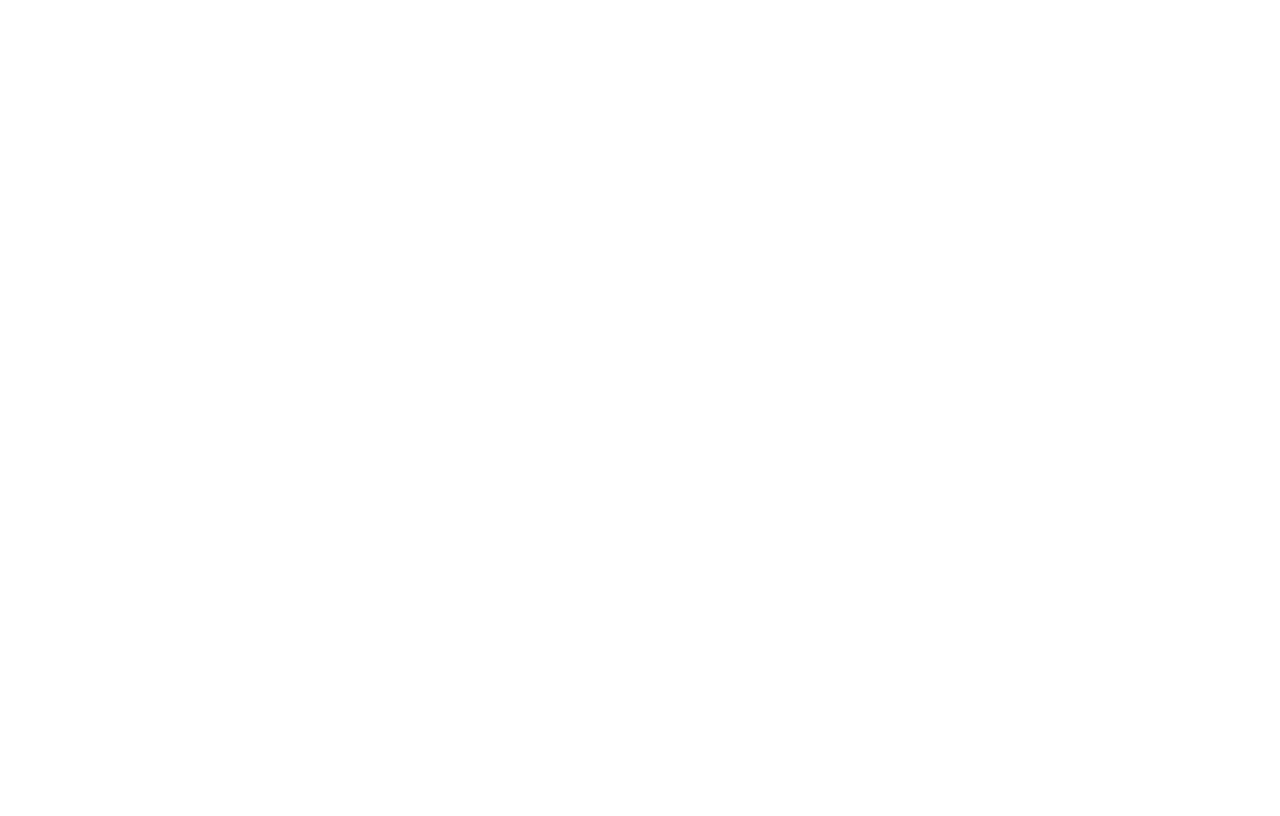
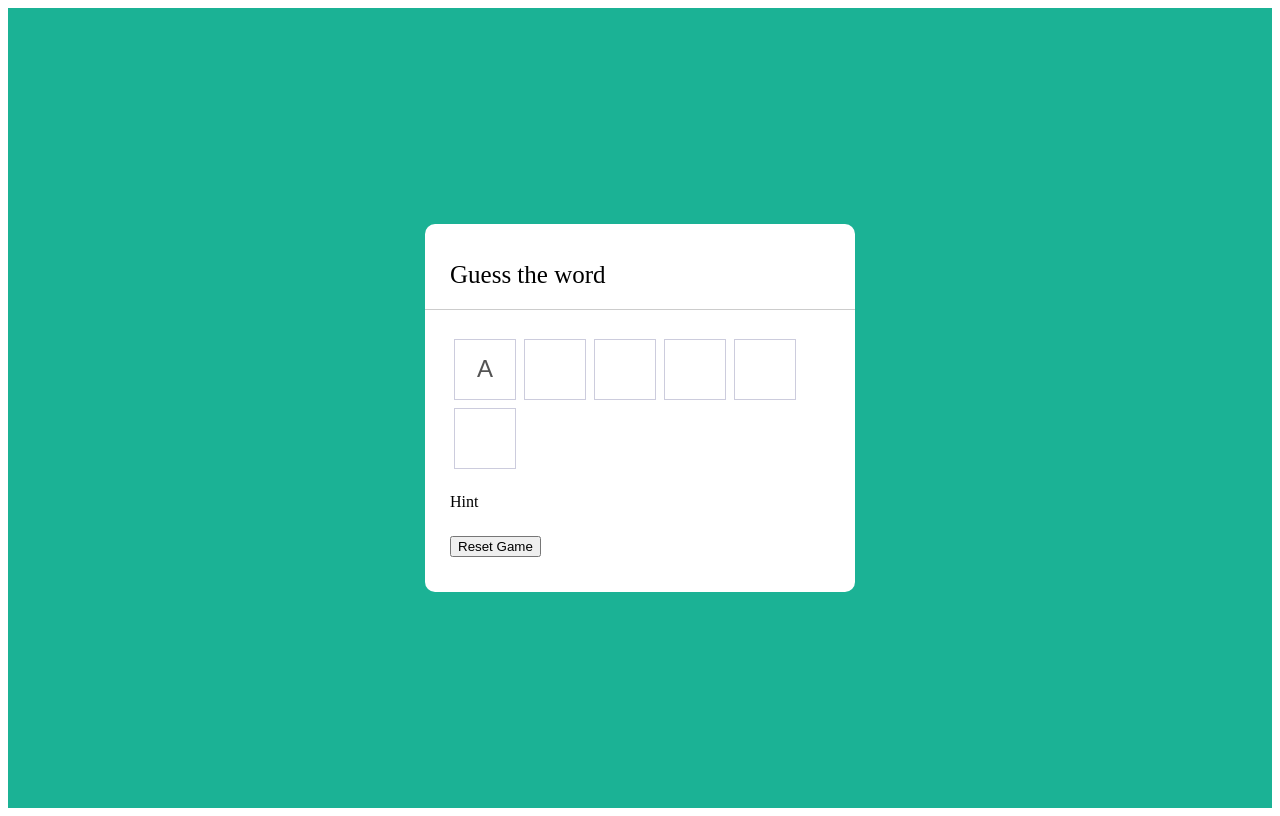
Before and after one commit to Schugggi/FritschiJoel_LB151, a Next.js app in the folder gluecksrad/: page / in a window 1280 px wide. Built offline with nearby package versions, Linux system fonts and the light colour scheme.

Commit message:
random Words get correctly logged

```diff
--- /dev/null
+++ b/gluecksrad/src/js/getRandomWord.js
@@ -0,0 +1,8 @@
+import wordList from '/src/js/words.js'
+
+const words = wordList()
+
+export default async function getRandomWord(){
+    let ranObj = words[Math.floor(Math.random() * words.length)];
+    return ranObj
+}
--- /dev/null
+++ b/gluecksrad/src/js/words.js
@@ -0,0 +1,201 @@
+export default function WordList() {
+    let wordList = [
+        {
+            word: "python",
+            hint: "programming language"
+        },
+        {
+            word: "guitar",
+            hint: "a musical instrument"
+        },
+        {
+            word: "aim",
+            hint: "a purpose or intention"
+        },
+        {
+            word: "venus",
+            hint: "planet of our solar system"
+        },
+        {
+            word: "gold",
+            hint: "a yellow precious metal"
+        },
+        {
+            word: "ebay",
+            hint: "online shopping site"
+        },
+        {
+            word: "golang",
+            hint: "programming language"
+        },
+        {
+            word: "coding",
+            hint: "related to programming"
+        },
+        {
+            word: "matrix",
+            hint: "science fiction movie"
+        },
+        {
+            word: "bugs",
+            hint: "related to programming"
+        },
+        {
+            word: "avatar",
+            hint: "epic science fiction film"
+        },
+        {
+            word: "gif",
+            hint: "a file format for image"
+        },
+        {
+            word: "mental",
+            hint: "related to the mind"
+        },
+        {
+            word: "map",
+            hint: "diagram represent of an area"
+        },
+        {
+            word: "island",
+            hint: "land surrounded by water"
+        },
+        {
+            word: "hockey",
+            hint: "a famous outdoor game"
+        },
+        {
+            word: "chess",
+            hint: "related to a indoor game"
+        },
+        {
+            word: "viber",
+            hint: "a social media app"
+        },
+        {
+            word: "github",
+            hint: "code hosting platform"
+        },
+        {
+            word: "png",
+            hint: "a image file format"
+        },
+        {
+            word: "silver",
+            hint: "precious greyish-white metal"
+        },
+        {
+            word: "mobile",
+            hint: "an electronic device"
+        },
+        {
+            word: "gpu",
+            hint: "computer component"
+        },
+        {
+            word: "java",
+            hint: "programming language"
+        },
+        {
+            word: "google",
+            hint: "famous search engine"
+        },
+        {
+            word: "venice",
+            hint: "famous city of waters"
+        },
+        {
+            word: "excel",
+            hint: "microsoft product for windows"
+        },
+        {
+            word: "mysql",
+            hint: "a relational database system"
+        },
+        {
+            word: "nepal",
+            hint: "developing country name"
+        },
+        {
+            word: "flute",
+            hint: "a musical instrument"
+        },
+        {
+            word: "crypto",
+            hint: "related to cryptocurrency"
+        },
+        {
+            word: "tesla",
+            hint: "unit of magnetic flux density"
+        },
+        {
+            word: "mars",
+            hint: "planet of our solar system"
+        },
+        {
+            word: "proxy",
+            hint: "related to server application"
+        },
+        {
+            word: "email",
+            hint: "related to exchanging message"
+        },
+        {
+            word: "html",
+            hint: "markup language for the web"
+        },
+        {
+            word: "air",
+            hint: "related to a gas"
+        },
+        {
+            word: "idea",
+            hint: "a thought or suggestion"
+        },
+        {
+            word: "server",
+            hint: "related to computer or system"
+        },
+        {
+            word: "svg",
+            hint: "a vector image format"
+        },
+        {
+            word: "jpeg",
+            hint: "a image file format"
+        },
+        {
+            word: "search",
+            hint: "act to find something"
+        },
+        {
+            word: "key",
+            hint: "small piece of metal"
+        },
+        {
+            word: "egypt",
+            hint: "a country name"
+        },
+        {
+            word: "joker",
+            hint: "psychological thriller film"
+        },
+        {
+            word: "dubai",
+            hint: "developed country name"
+        },
+        {
+            word: "photo",
+            hint: "representation of person or scene"
+        },
+        {
+            word: "nile",
+            hint: "largest river in the world"
+        },
+        {
+            word: "rain",
+            hint: "related to a water"
+        },
+    ]
+    return wordList;
+}
--- a/gluecksrad/src/pages/index.js
+++ b/gluecksrad/src/pages/index.js
@@ -2,8 +2,13 @@
 import Image from 'next/image'
 import { Inter } from '@next/font/google'
 import styles from '@/styles/Home.module.css'
+import getRandomWord from '/src/js/getRandomWord.js'
 
-const inter = Inter({ subsets: ['latin'] })
+
+async function logWord(){
+  const word = await getRandomWord()
+  console.log(word)
+}
 
 export default function Home() {
   return (
@@ -14,7 +19,25 @@
         <meta name="viewport" content="width=device-width, initial-scale=1" />
       </Head>
       <main>
-
+        <div className={styles.gameWrapper}>
+          <div className={styles.wrapper}>
+            <h1>Guess the word</h1>
+            <div className={styles.content}>
+              <div className={styles.input}>
+                <input types="text" value="A" disabled />
+                <input types="text" disabled />
+                <input types="text" disabled />
+                <input types="text" disabled />
+                <input types="text" disabled />
+                <input types="text" disabled />
+                <div className={styles.details}>
+                  <p className={styles.hint}>Hint</p>
+                </div>
+                <button className={styles.resetBtn} onClick={logWord}>Reset Game</button>
+              </div>
+            </div>
+          </div>
+        </div>
       </main>
     </>
   )
--- a/gluecksrad/src/styles/Home.module.css
+++ b/gluecksrad/src/styles/Home.module.css
@@ -0,0 +1,44 @@
+.gameWrapper{
+    display:flex;
+    align-items:center;
+    justify-content:center;
+    min-height: 100vh;
+    background: #1bb295;
+}
+
+.wrapper{
+    width: 430px;
+    background: #fff;
+    border-radius: 10px;
+}
+
+.gameWrapper h1{
+    font-size: 25px;
+    font-weight: 500;
+    padding: 20px 25px;
+    border-bottom: 1px solid #ccc;
+}
+
+.wrapper .content{
+    margin: 25px 25px 35px;
+}
+
+.content .inputs{
+    display: flex;
+    flex-wrap: wrap;
+    justify-content: center;
+}
+
+.input input{
+    height: 57px;
+    width: 56px;
+    margin: 4px;
+    border: 1px solid #ccd;
+    background: none;
+    font-size: 24px;
+    text-align: center;
+}
+
+.content .details{
+    margin: 20px 0 25px;
+}
```
